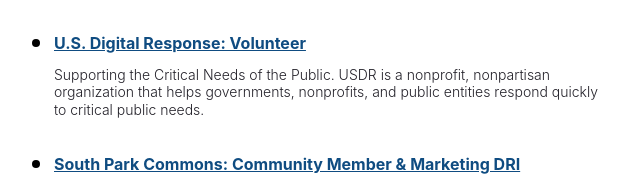
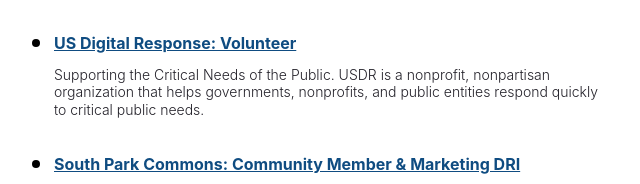
Before and after one commit to princeboucher/id, a Gatsby site: page / in a window 1280 px wide. Shown: the part 879-1063 px from the top of the page, 4-644 px from the left. Built offline with nearby package versions, Linux system fonts and the light colour scheme; Gatsby itself is replaced by a stand-in of ours.

Commit message:
Batch Updates
copy & updates

```diff
--- a/src/pages/index.js
+++ b/src/pages/index.js
@@ -97,7 +97,7 @@ const links = [
     color: "#000000",
   },
   {
-    text: "U.S. Digital Response: Volunteer",
+    text: "US Digital Response: Volunteer",
     url: "https://www.gatsbyjs.com/docs/reference/",
     description:
       "Supporting the Critical Needs of the Public. USDR is a nonprofit, nonpartisan organization that helps governments, nonprofits, and public entities respond quickly to critical public needs.",
```
Also changed, not shown: 1 other file.
